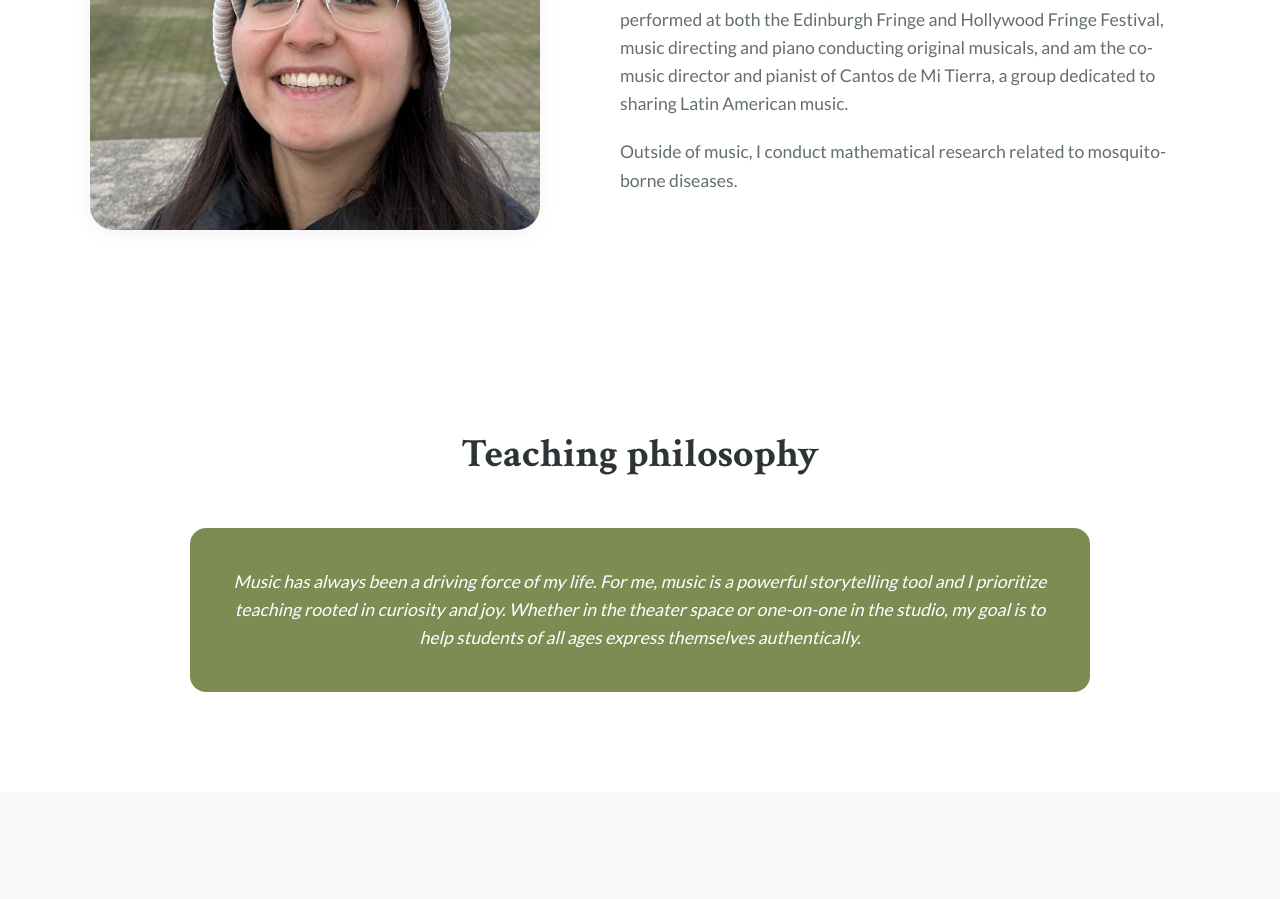
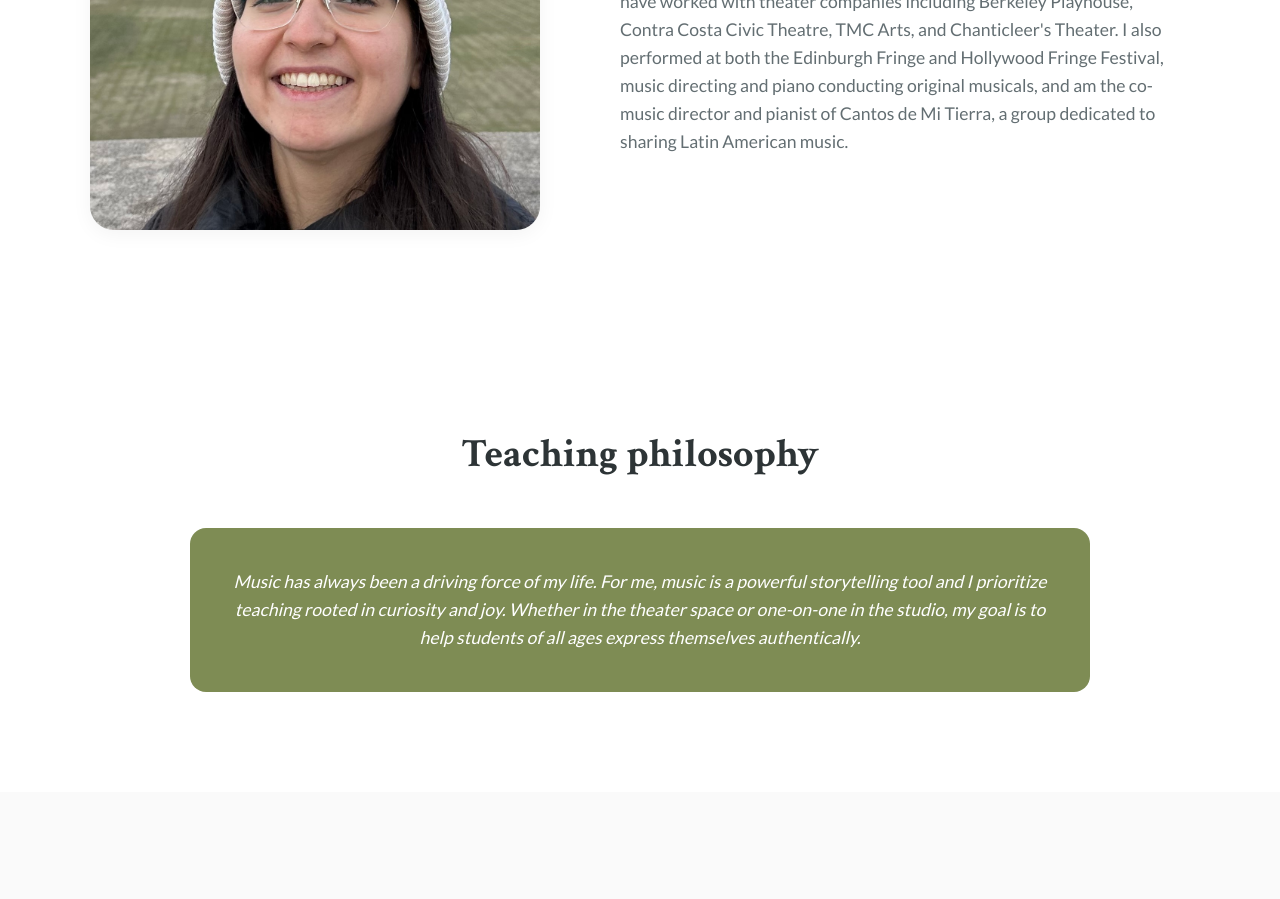
Before and after one commit to drodchavez/drodchavez.github.io, a React (Vite) app: page /#/ in a window 1280 px wide. Shown: the part 1120-2019 px from the top of the page. Built offline with nearby package versions, Linux system fonts and the light colour scheme.

Commit message:
editing about

```diff
--- a/src/components/About.tsx
+++ b/src/components/About.tsx
@@ -18,9 +18,6 @@ const About: React.FC = () => {
             I also performed at both the Edinburgh Fringe and Hollywood Fringe Festival, music directing and piano conducting original musicals,
             and am the co-music director and pianist of Cantos de Mi Tierra, a group dedicated to sharing Latin American music.
           </p>
-          <p className={styles.text}>
-            Outside of music, I conduct mathematical research related to mosquito-borne diseases.
-          </p>
         </div>
       </div>
     </section>
```
